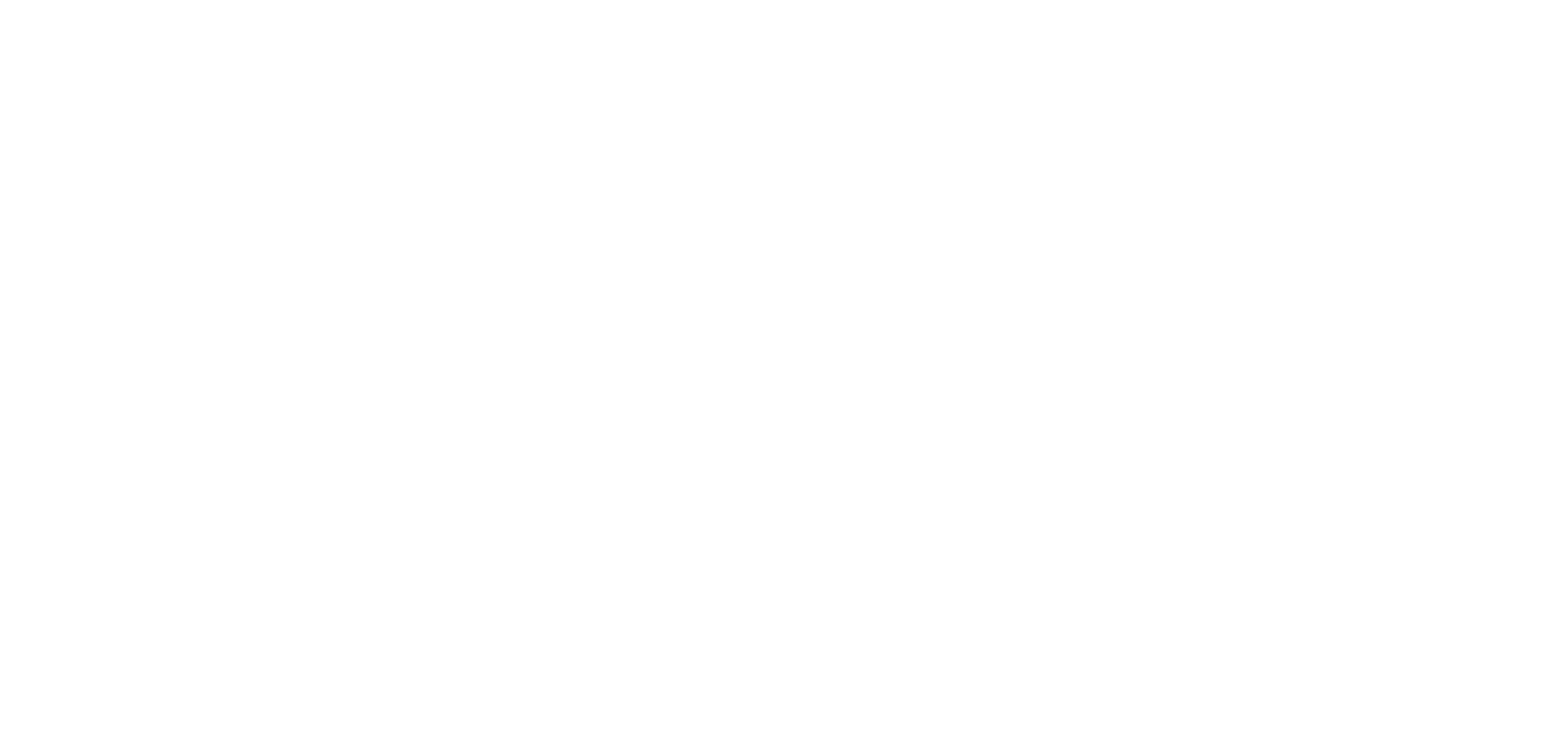
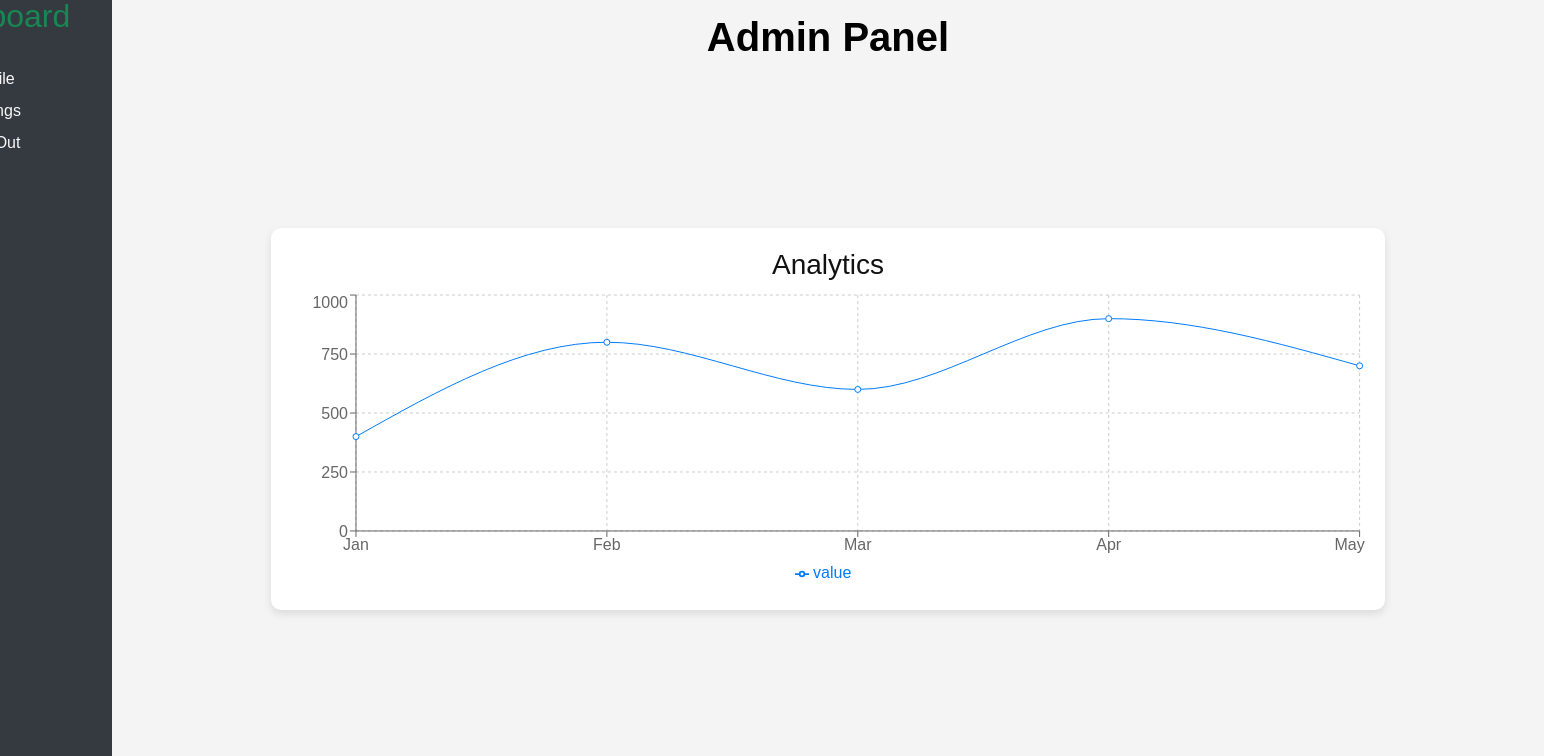
Before and after one commit to AmanSingh-77/6M_2025_MERN_TRAINING, a React (Vite) app in the folder React/Daily Tasks/taskDay41-TemplateSlicing/: page /admin in a window 1280 px wide. Before the commit this address had no page. Shown: the top 756 px of the page, 1544 px wide, since content can reach past the window. Built offline with nearby package versions, Linux system fonts and the light colour scheme.

Commit message:
taskDay46 - Toasts,Spinners,User and Admin login

```diff
--- a/React/Daily Tasks/taskDay41-TemplateSlicing/index.html
+++ b/React/Daily Tasks/taskDay41-TemplateSlicing/index.html
@@ -27,5 +27,6 @@
     <script src="assets/vendor/waypoints/noframework.waypoints.js"></script>
     <script src="assets/vendor/swiper/swiper-bundle.min.js"></script>
     <script src="assets/js/main.js"></script>
+
   </body>
 </html>
--- a/React/Daily Tasks/taskDay41-TemplateSlicing/package.json
+++ b/React/Daily Tasks/taskDay41-TemplateSlicing/package.json
@@ -15,7 +15,8 @@
     "react-dom": "^19.0.0",
     "react-router-dom": "^7.2.0",
     "react-spinners": "^0.15.0",
-    "react-toastify": "^11.0.5"
+    "react-toastify": "^11.0.5",
+    "recharts": "^2.15.1"
   },
   "devDependencies": {
     "@eslint/js": "^9.19.0",
--- a/React/Daily Tasks/taskDay41-TemplateSlicing/src/App.jsx
+++ b/React/Daily Tasks/taskDay41-TemplateSlicing/src/App.jsx
@@ -9,6 +9,7 @@
 import "react-toastify/dist/ReactToastify.css"
 import Home from './components/User Pages/Home';
 import UserMaster from './components/User Layouts/UserMaster';
+import Admin from './components/Admin Pages/Admin';
 
 
 export default function App() {
@@ -28,6 +29,9 @@
             <Route path='/user/contact' element={<Contact/>}/ >
           </Route>
 
+          {/* Admin Login */}
+          <Route path='/admin' element={<Admin/>} />
+
         </Routes>
       </BrowserRouter>
 
--- /dev/null
+++ b/React/Daily Tasks/taskDay41-TemplateSlicing/src/components/Admin Pages/Admin.jsx
@@ -0,0 +1,92 @@
+import { Link } from 'react-router-dom';
+import { LineChart, Line, XAxis, YAxis, CartesianGrid, Tooltip, Legend, ResponsiveContainer } from 'recharts';
+
+export default function Admin(){
+  const styles = {
+    container: {
+      display: "flex",
+      height: "103vh",
+      width:'209vh',
+      fontFamily: "Arial, sans-serif",
+      marginBottom:'-151px',
+      marginTop:'-55px',
+      marginLeft:'-160px'
+    },
+    sidebar: {
+      width: "30vh",
+      backgroundColor: "#343a40",
+      color: "#fff",
+      padding: "20px",
+      display: "flex",
+      flexDirection: "column",
+    },
+    main: {
+      width:"150vh",
+      flex: 1,
+      display: "flex",
+      flexDirection: "column",
+      backgroundColor: "#f4f4f4",
+      padding: "20px",
+    },
+    navbar: {
+      backgroundColor: "transparent",
+      color: "#000000",
+      padding: "10px",
+      textAlign: "center",
+      fontSize: "40px",
+      fontWeight: "bold",
+    },
+    content: {
+      display: "flex",
+      flexDirection: "column",
+      alignItems: "center",
+      justifyContent: "center",
+      flex: 1,
+    },
+    card: {
+      backgroundColor: "#fff",
+      padding: "20px",
+      borderRadius: "10px",
+      boxShadow: "0 4px 8px rgba(0, 0, 0, 0.1)",
+      width: "80%",
+      textAlign: "center",
+      marginBottom: "20px",
+    },
+  }
+  const data = [
+    { name: "Jan", value: 400 },
+    { name: "Feb", value: 800 },
+    { name: "Mar", value: 600 },
+    { name: "Apr", value: 900 },
+    { name: "May", value: 700 },
+  ]
+  return (
+    <div style={styles.container}>
+      <div style={styles.sidebar}>
+        <h2 className='text-success'>Dashboard</h2>
+        <br/>
+        <a href='#' className='text-light mb-2'>Profile</a>
+        <a href='#' className='text-light mb-2'>Settings</a>
+        <Link to={'/'} className='text-light'>Log Out</Link>
+      </div>
+      <div style={styles.main}>
+        <div style={styles.navbar}>Admin Panel</div>
+        <div style={styles.content}>
+          <div style={styles.card}>
+            <h3>Analytics</h3>
+            <ResponsiveContainer width="100%" height={300}>
+              <LineChart data={data}>
+                <CartesianGrid strokeDasharray="3 3" />
+                <XAxis dataKey="name" />
+                <YAxis />
+                <Tooltip />
+                <Legend />
+                <Line type="monotone" dataKey="value" stroke="#007bff" />
+              </LineChart>
+            </ResponsiveContainer>
+          </div>
+        </div>
+      </div>
+    </div>
+  )
+}
--- a/React/Daily Tasks/taskDay41-TemplateSlicing/src/components/Login.jsx
+++ b/React/Daily Tasks/taskDay41-TemplateSlicing/src/components/Login.jsx
@@ -13,6 +13,10 @@
             nav('/user')
             toast.success('Login Successful')
         }
+        else if(email==='admin@trailsToTales.com' && pass==='admin'){
+            nav('/admin')
+            toast.success('Welcome Admin!')
+        }
         else{
             toast.error('Wrong Credentials')
         }
@@ -20,12 +24,12 @@
     }
 
     return(
-        <div className="container-fluid bg-success-subtle">
+            <div className="container-fluid ">
             <div className="row">
                 <div className="col-sm text-success">
                     <div className="d-flex align-items-center h-custom-2 px-5  mt-5 pt-5 pt-xl-0 mt-xl-n5">
                         <form onSubmit={submitForm} style={{ width: "23rem" }}>
-                            <h1 className=" mb-3 pb-3 text-success">Log in</h1>
+                            <h1 className="fw-bolder mb-3 pb-3 text-success">Log In</h1>
 
                             {/* Email */}
                             <div className="form-outline mb-4">
@@ -53,6 +57,6 @@
                     </div>
                 </div>
             </div>
-        </div>
+            </div>
     )
 }
--- a/React/Daily Tasks/taskDay41-TemplateSlicing/src/components/User Layouts/Header.jsx
+++ b/React/Daily Tasks/taskDay41-TemplateSlicing/src/components/User Layouts/Header.jsx
@@ -29,6 +29,10 @@
                     <Link to='/user/contact'>Contact</Link>
                     </li>
 
+                    <li>
+                    <Link to='/'>Log Out</Link>
+                    </li>
+
                     </ul>
                     <i className="mobile-nav-toggle d-xl-none bi bi-list" />
                 </nav>
```
Also changed, not shown: 1 other file (tests, documents, lock files or other folders).
